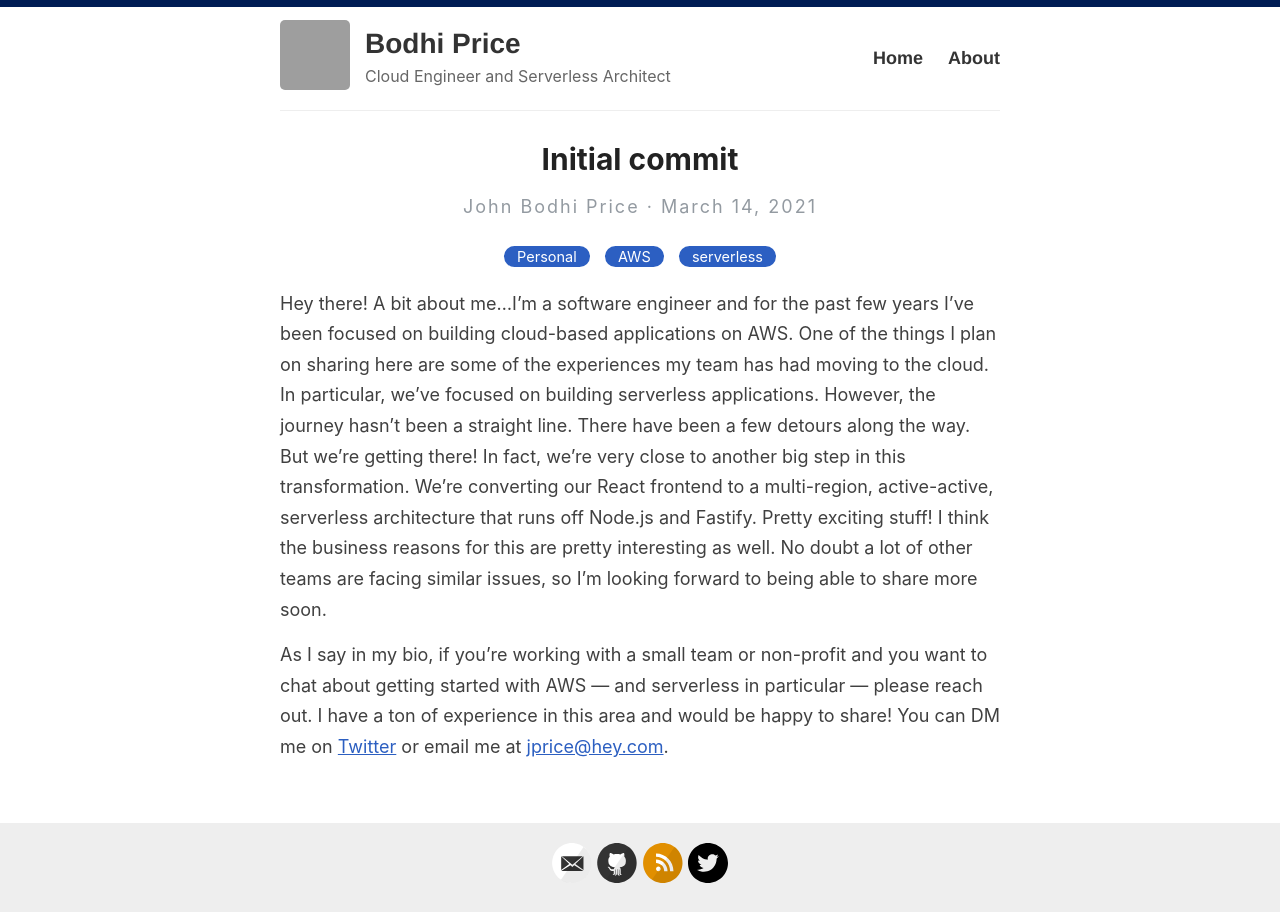
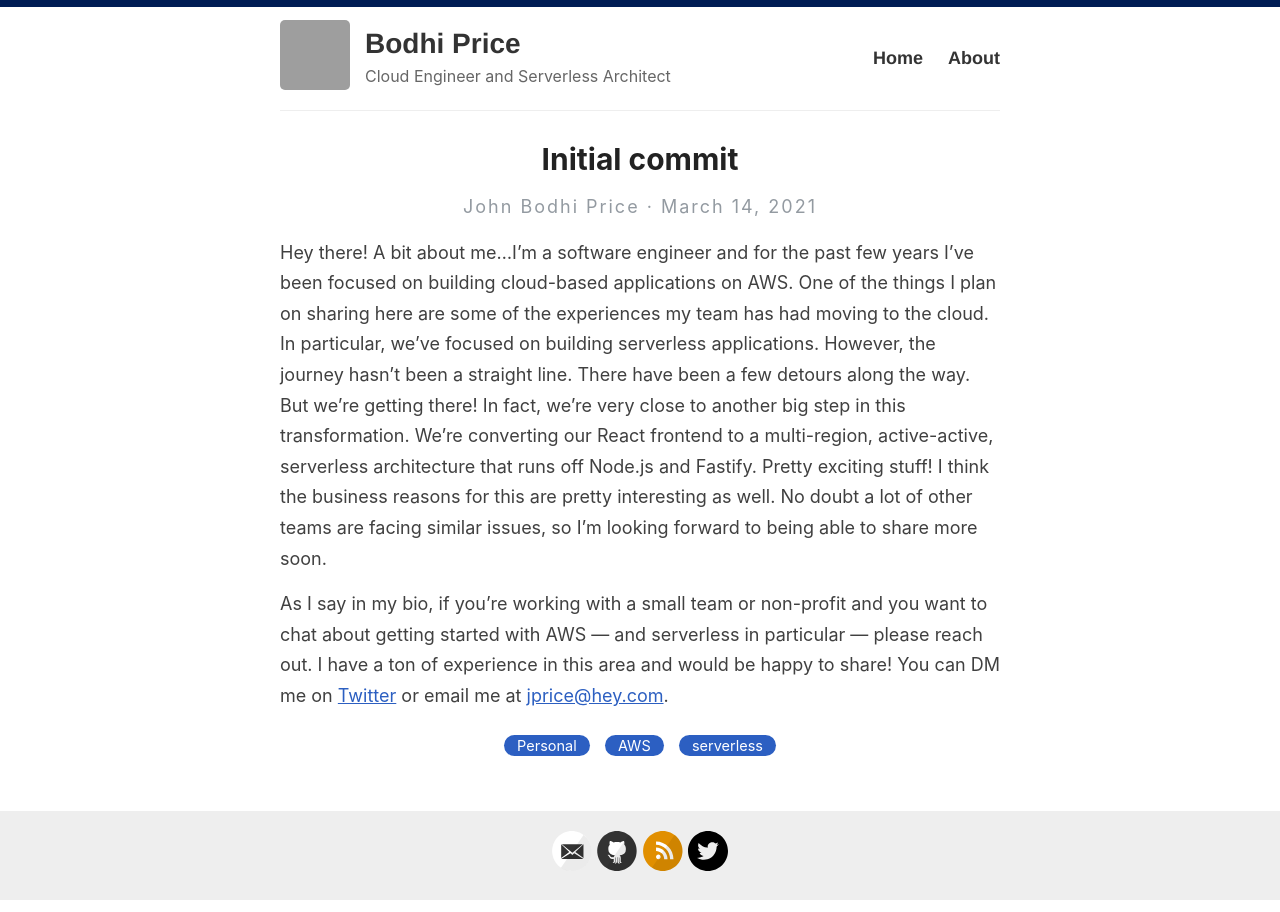
Before and after one commit to bodhiprice/bodhiprice.github.io, a Jekyll site: the page built from _posts/2021-3-14-initial-commit.md, in a window 1280 px wide. Built offline with Jekyll 4.4.1, drawn with Linux system fonts in a browser that asks for light colours; grey boxes are pictures that could not be loaded.

Commit message:
Update post.html

```diff
--- a/_layouts/post.html
+++ b/_layouts/post.html
@@ -10,7 +10,13 @@ layout: default
     {% if page.last_modified_at %}
     <p class="author_title" datetime="{{ page.last_modified_at | date_to_xmlschema }}">(Updated: {{ page.last_modified_at | date: "%b %-d, %Y" }})</p>
     {% endif %}
-    <div class="post-tags">
+  </div>
+
+  <div class="entry">
+    {{ content }}
+  </div>
+
+  <div class="post-tags">
       {% if post %}
         {% assign categories = post.categories %}
       {% else %}
@@ -21,11 +27,6 @@ layout: default
         {% unless forloop.last %}&nbsp;{% endunless %}
       {% endfor %}
     </div>
-  </div>
-
-  <div class="entry">
-    {{ content }}
-  </div>
 
   <!--<div class="date">
     Written on {{ page.date | date: "%B %e, %Y" }}
```
